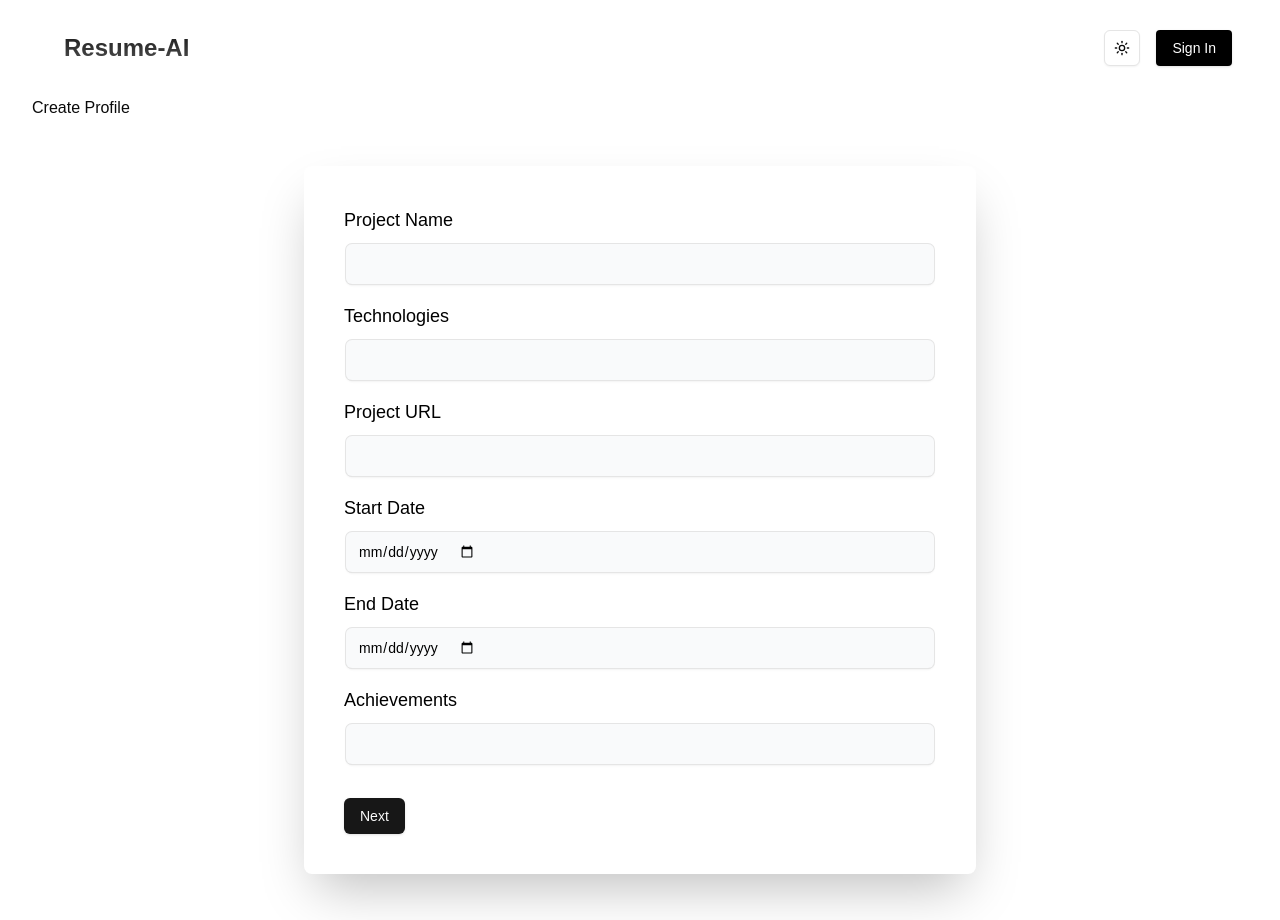
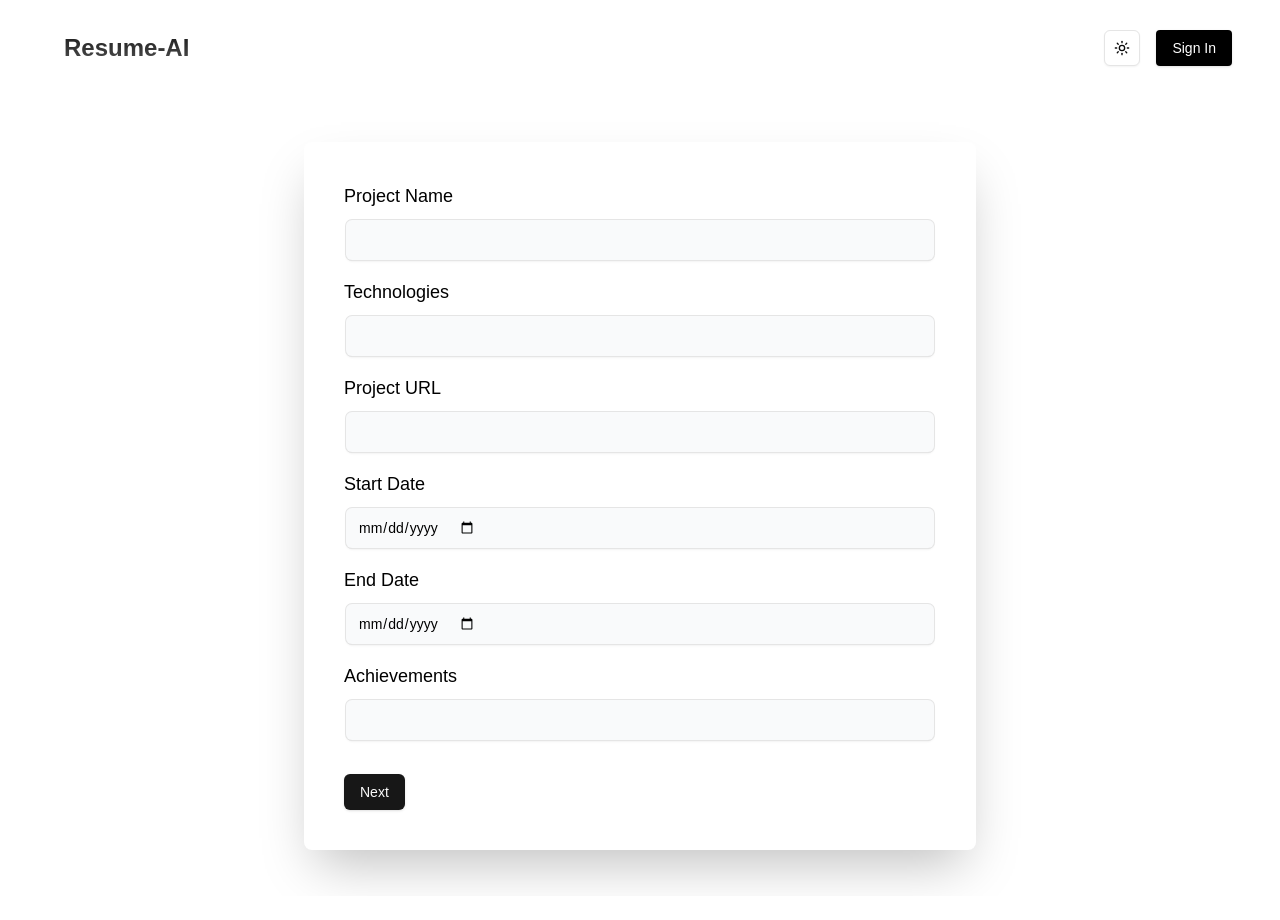
Before and after one commit to sincerelyyyash/resume-ai, a Next.js app: page /user/create-profile in a window 1280 px wide. After the commit the page ends 896 px from the top, so only its background shows below. Built offline with nearby package versions, Linux system fonts and the light colour scheme; no server answers.

Commit message:
minor change

```diff
--- a/src/app/user/create-profile/page.tsx
+++ b/src/app/user/create-profile/page.tsx
@@ -6,7 +6,7 @@ import MultiStepForm from '@/components/ProfileCreationForm';
 const CreateProfilePage = () => {
   return (
     <div>
-      <h1>Create Profile</h1>
+      {/* <h1>Create Profile</h1> */}
       <MultiStepForm />
     </div>
   );
```
